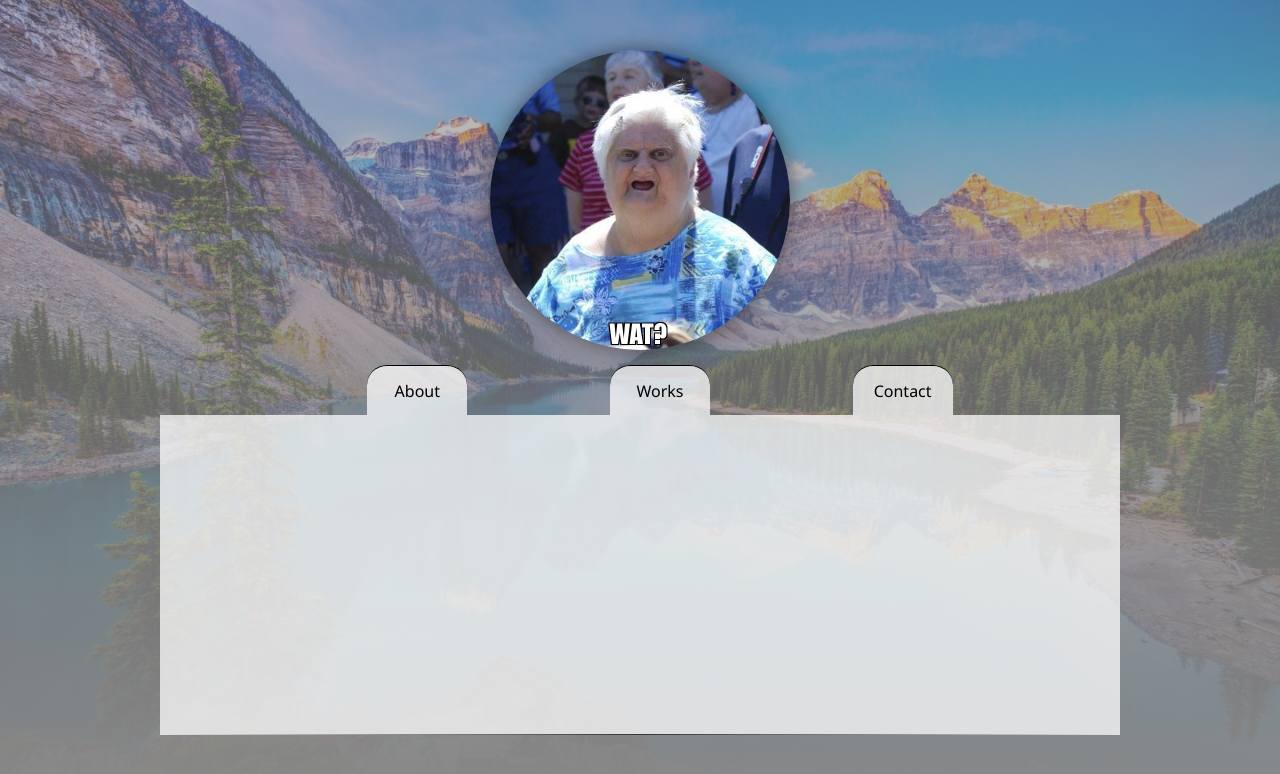
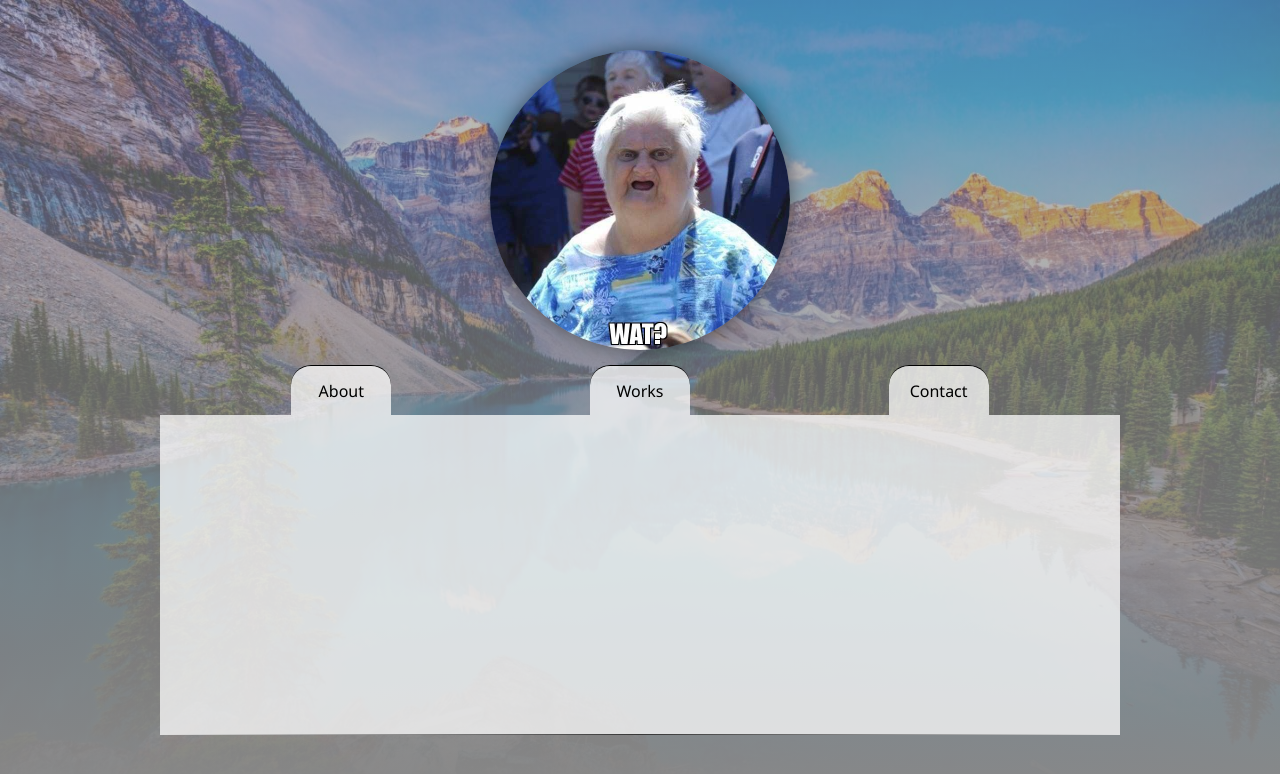
Before and after one commit to chuck517/portfolio, a Next.js app: page / in a window 1280 px wide. Shown: the top 774 px of the page. Built offline with nearby package versions, Linux system fonts and the light colour scheme.

Commit message:
adjusted styling so option buttons are cente4red with the page

```diff
--- a/styles/Home.module.css
+++ b/styles/Home.module.css
@@ -1,5 +1,6 @@
 .siteContainer {
   height: 100vh;
+  width: 100vw;
   position: relative;
   background-size: cover;
   background-attachment: fixed;
@@ -37,11 +38,12 @@
 }
 
 .navMenu {
-  margin-bottom: 0;
+  margin: 0;
+  padding: 0;
   margin-top: 15px;
   display: flex;
   flex-direction: row;
-  width: 60vw;
+  width: 70vw;
   justify-content: space-around;
   /* align-items: flex-end; */
   list-style: none;
```
